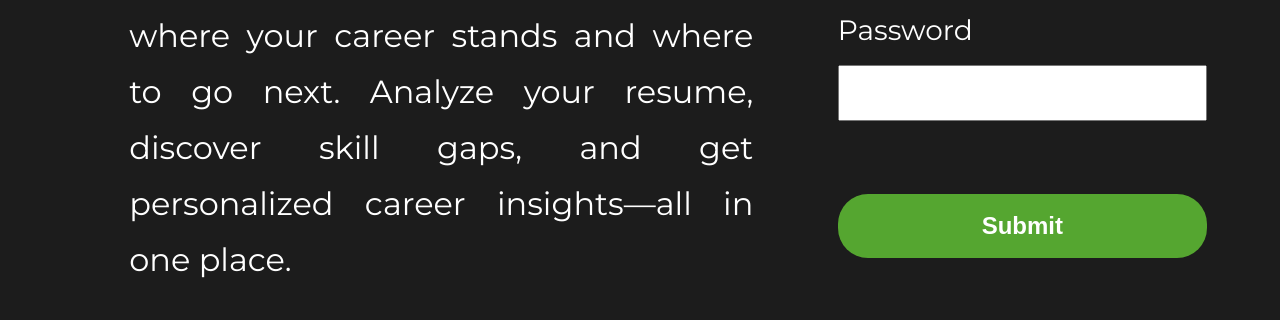
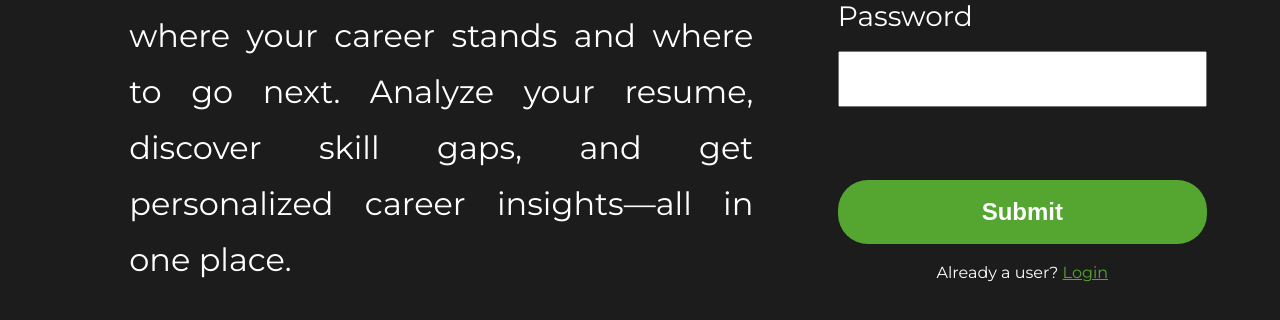
Before and after one commit to Georgin-codes/CareerLens, a website: page public/signup.html in a window 1280 px wide. Shown: the part 460-780 px from the top of the page. Drawn offline with Linux system fonts and the light colour scheme.

Commit message:
fix: correct css properties

```diff
--- a/public/css/index.css
+++ b/public/css/index.css
@@ -63,6 +63,10 @@ a{
 #link{
     margin:0 auto;
     font-size: 0.85rem;
+}
+
+.link-para a{
+    color:#55a630;
 }
 
 @media(min-width:420px){
--- a/public/css/signup.css
+++ b/public/css/signup.css
@@ -54,6 +54,15 @@ p{
     display: flex;
     justify-content: center;
     padding:2em 0;
+}
+
+.response a{
+        color:#55a630;
+        /* font-size: 0.75em; */
+    }
+
+.response{
+    font-size: 0.75em;
 }
 
 @media(min-width:420px){
@@ -148,10 +157,6 @@ p{
         font-size: 1rem;
     }
 
-    .response a{
-        color:#55a630;
-    }
-
 
     .signup-form{
        width: 80%;
--- a/public/signup.html
+++ b/public/signup.html
@@ -33,7 +33,7 @@
         </form>
 
         <div class="response-container">
-            <p class ="response" id="response"></p>
+            <p class ="response" id="response">Already a user? <a href="index.html">Login</a></p>
         </div>
 
     </main>
```
Also changed, not shown: public/index.html (+1 -1 lines).
